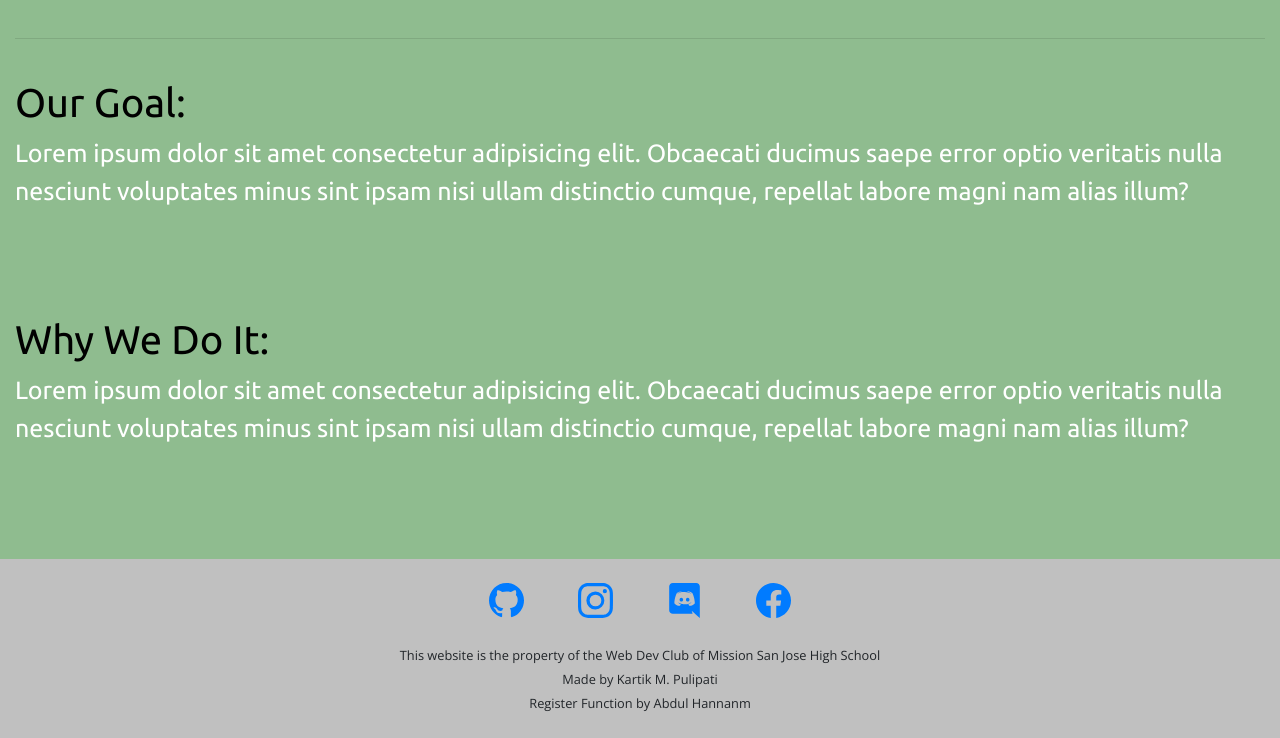
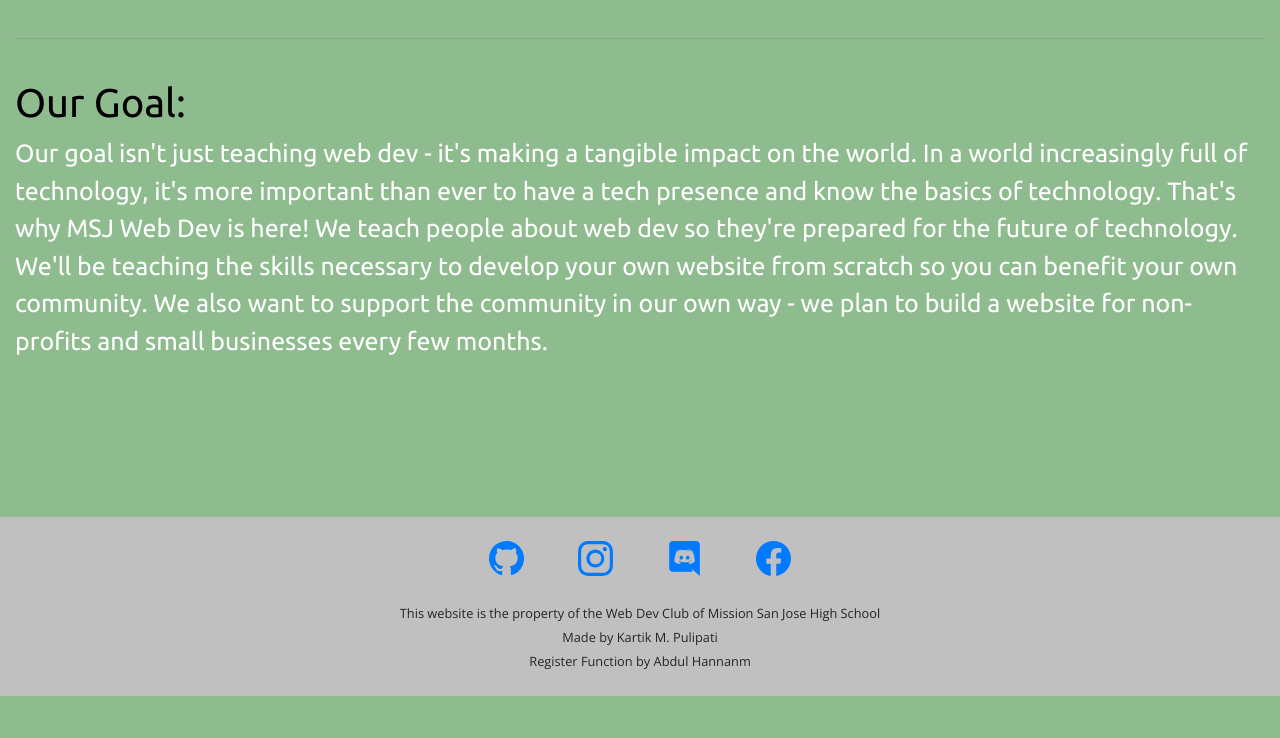
Before and after one commit to abdulhannanm/Web-Devs-Website, a Flask app: page /about in a window 1280 px wide. Shown: the part 976-1714 px from the top of the page. After the commit the page ends 1672 px from the top, so only its background shows below. Run offline with Flask 2, Linux system fonts and the light colour scheme; some libraries are stand-ins or nearby versions.

Commit message:
changed the website
pog

```diff
--- a/templates/about.html
+++ b/templates/about.html
@@ -136,7 +136,7 @@
                             <div class="overlay">
                                 <div class="text">
                                     <b>Kartik M. Pulipati</b><br>
-                                    <b><small>Treasurer</small> </b>
+                                    <b><small>Lead Developer</small> </b>
                                 </div>
                                 <div class="footerText">
                                     <a href=" https://github.com/KartikPulipati" target="_blank">
@@ -200,7 +200,7 @@
                             <div class="overlay">
                                 <div class="text">
                                     <b>Arhan Chaudhary</b> <br>
-                                    <b><small>Activities Coordinator</small> </b>
+                                    <b><small>Treasurer</small> </b>
                                 </div>
 
                                 <div class="footerText">
@@ -231,8 +231,8 @@
                             <img src="image/rohan.png" class="imageA">
                             <div class="overlay">
                                 <div class="text">
-                                    <b>Rohan Bhaghat 🥖</b> <br>
-                                    <b><small>Outreach Coordinator</small> </b>
+                                    <b>Rohan Bhaghat </b> <br>
+                                    <b><small>Activies Coordinator</small> </b>
                                 </div>
 
                                 <div class="footerText">
@@ -260,14 +260,15 @@
         <div class="aboutContent container-fluid box2">
             <h1 style="font-family: 'Ubuntu', sans-serif; color: black;">Our Goal: </h1>
             <p style="color: white; font-family: 'Ubuntu', sans-serif; font-size: 25px;">
-                Lorem ipsum dolor sit amet consectetur adipisicing elit. Obcaecati ducimus saepe error optio veritatis nulla nesciunt voluptates minus sint ipsam nisi ullam distinctio cumque, repellat labore magni nam alias illum?
-            </p>
+                Our goal isn't just teaching web dev - it's making a tangible impact on the world. In a world increasingly full of technology, it's more important than ever to have a tech presence and know the basics of technology. That's why MSJ Web Dev is here! We
+                teach people about web dev so they're prepared for the future of technology. We'll be teaching the skills necessary to develop your own website from scratch so you can benefit your own community. We also want to support the community in
+                our own way - we plan to build a website for non-profits and small businesses every few months. </p>
             <br>
-            <br>
+            <!-- <br>
             <h1 style="font-family: 'Ubuntu', sans-serif; color: black; ">Why We Do It: </h1>
             <p style="color: white; font-family: 'Ubuntu', sans-serif; font-size: 25px;">
                 Lorem ipsum dolor sit amet consectetur adipisicing elit. Obcaecati ducimus saepe error optio veritatis nulla nesciunt voluptates minus sint ipsam nisi ullam distinctio cumque, repellat labore magni nam alias illum?
-            </p>
+            </p> -->
 
         </div>
         <br><br><br><br>
--- a/templates/index.html
+++ b/templates/index.html
@@ -93,7 +93,7 @@
         <br>
         <div class="row  container box2" style="width: 100%; align-items: center; background-color: rgb(234,236,239); background-size: contain;">
             <div class="col-lg-5 " style="font-size: 70px; color: #333; font-family: 'Ubuntu', sans-serif;">
-                <span class="font-reduce">We meet every Smth in Room Smth during Smth.</span>
+                <span class="font-reduce">We meet every Friday at 5 PM online <a style="text-decoration:underline;" href="https://tinyurl.com/msjWebDev" target="__blank">here</a></span>
             </div>
 
             <div class="col-lg-4 " style="text-align: center;">
```
Also changed, not shown: 1 other file.
